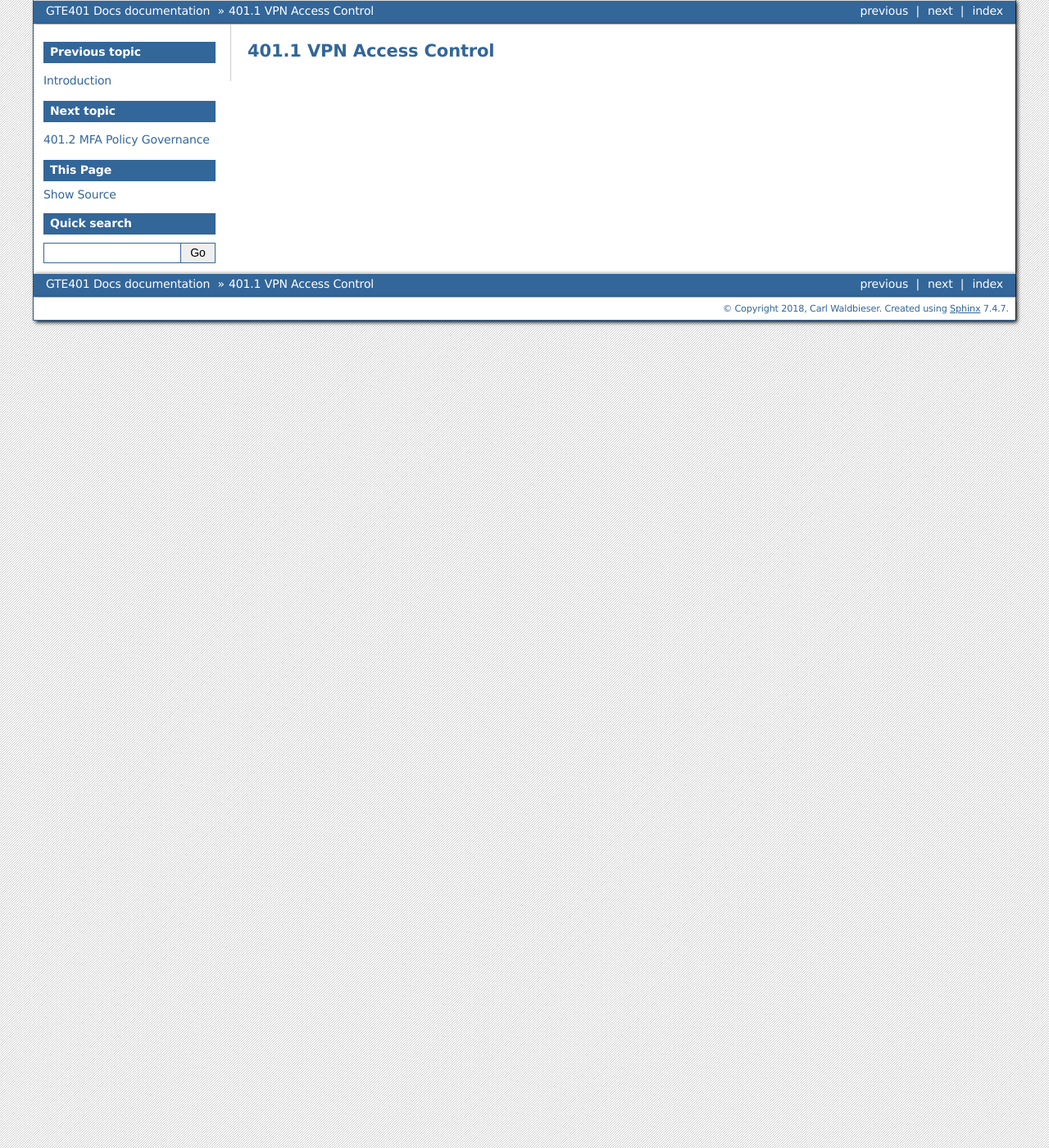
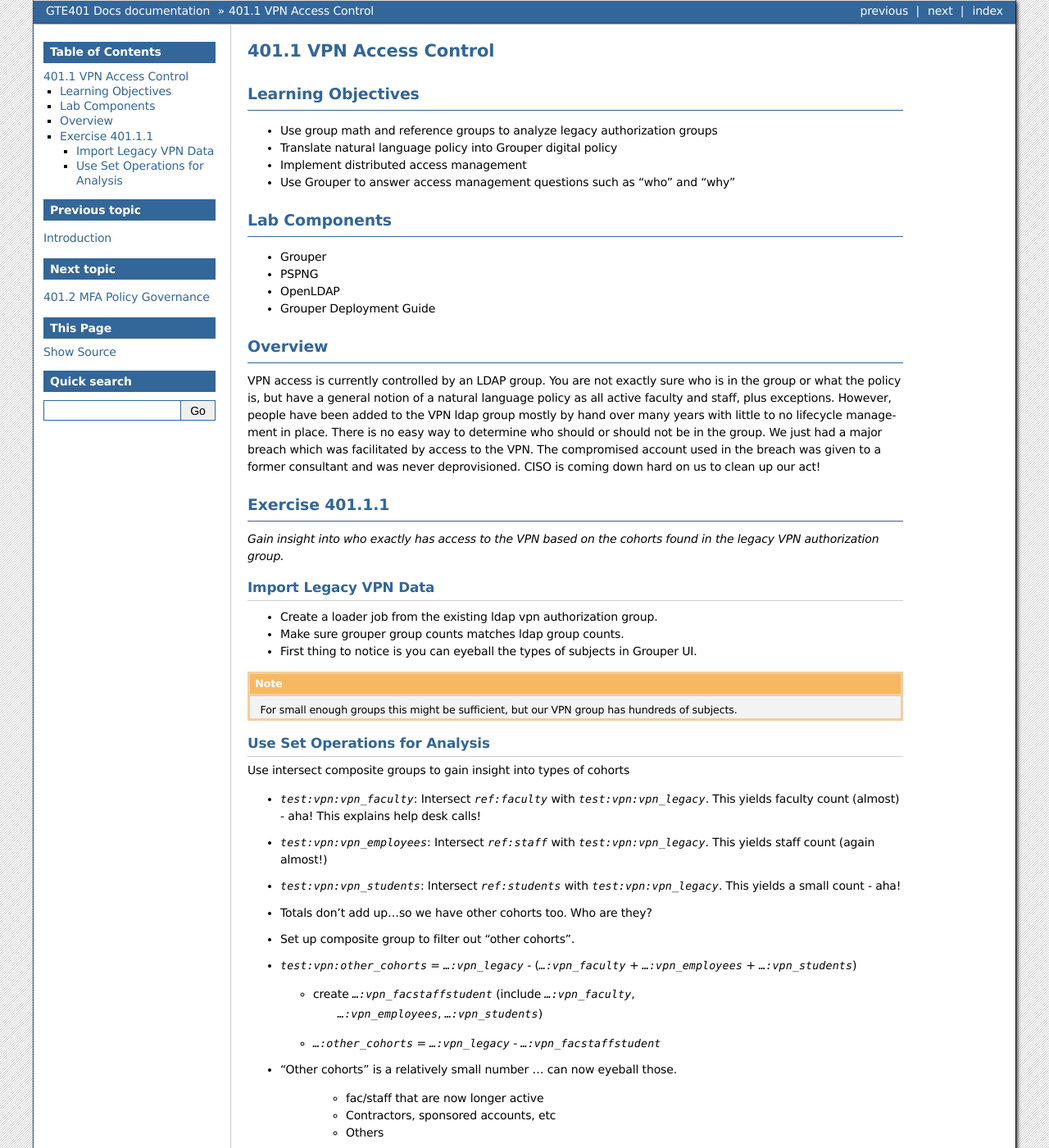
Before and after one commit to cwaldbieser/grouper401_docs, a Sphinx documentation site: the page built from docs/401.1.rst, in a window 1280 px wide and 1400 px high. Shown: the whole window at 82% size. Built offline with Sphinx 7.4.7, drawn with Linux system fonts in a browser that asks for light colours.

Commit message:
Added 401.1.1 exercise.

```diff
--- a/docs/401.1.rst
+++ b/docs/401.1.rst
@@ -1,3 +1,86 @@
 ========================
 401.1 VPN Access Control
 ========================
+
+-------------------
+Learning Objectives
+-------------------
+
+* Use group math and reference groups to analyze legacy authorization groups
+* Translate natural language policy into Grouper digital policy
+* Implement distributed access management
+* Use Grouper to answer access management questions such as “who” and “why”
+
+--------------
+Lab Components
+--------------
+
+* Grouper
+* PSPNG
+* OpenLDAP
+* Grouper Deployment Guide
+
+--------
+Overview
+--------
+
+VPN access is currently controlled by an LDAP group. You are not exactly sure
+who is in the group or what the policy is, but have a general notion of a
+natural language policy as all active faculty and staff, plus exceptions.
+However, people have been added to the VPN ldap group mostly by hand over many
+years with little to no lifecycle management in place. There is no easy way to
+determine who should or should not be in the group. We just had a major breach
+which was facilitated by access to the VPN. The compromised account used in the
+breach was given to a former consultant and was never deprovisioned. CISO is
+coming down hard on us to clean up our act!
+
+----------------
+Exercise 401.1.1
+----------------
+
+*Gain insight into who exactly has access to the VPN based on the cohorts found
+in the legacy VPN authorization group.*
+
+""""""""""""""""""""""
+Import Legacy VPN Data
+""""""""""""""""""""""
+
+* Create a loader job from the existing ldap vpn authorization group.
+* Make sure grouper group counts matches ldap group counts.
+* First thing to notice is you can eyeball the types of subjects in Grouper UI.
+
+.. note::
+    For small enough groups this might be sufficient, but our VPN group has
+    hundreds of subjects.
+
+"""""""""""""""""""""""""""""""
+Use Set Operations for Analysis
+"""""""""""""""""""""""""""""""
+
+Use intersect composite groups to gain insight into types of cohorts
+
+* `test:vpn:vpn_faculty`: Intersect `ref:faculty` with `test:vpn:vpn_legacy`.
+  This yields faculty count (almost) - aha! This explains help desk calls!
+
+* `test:vpn:vpn_employees`: Intersect `ref:staff` with `test:vpn:vpn_legacy`.
+  This yields staff count (again almost!)
+
+* `test:vpn:vpn_students`: Intersect `ref:students` with `test:vpn:vpn_legacy`.
+  This yields a small count - aha!
+
+* Totals don’t add up...so we have other cohorts too. Who are they?
+
+* Set up composite group to filter out "other cohorts".
+
+* `test:vpn:other_cohorts` = `...:vpn_legacy` - (`...:vpn_faculty` +
+  `...:vpn_employees` + `...:vpn_students`)
+
+  * create `...:vpn_facstaffstudent` (include `...:vpn_faculty`,
+       `...:vpn_employees`, `...:vpn_students`)
+  * `...:other_cohorts` = `...:vpn_legacy` - `...:vpn_facstaffstudent`
+
+* "Other cohorts" is a relatively small number ... can now eyeball those.
+
+    * fac/staff that are now longer active
+    * Contractors, sponsored accounts, etc
+    * Others
--- a/docs/index.rst
+++ b/docs/index.rst
@@ -22,5 +22,4 @@ Indices and tables
 ==================
 
 * :ref:`genindex`
-* :ref:`modindex`
 * :ref:`search`
```
Also changed, not shown: docs/intro.rst (+22 -1 lines).
